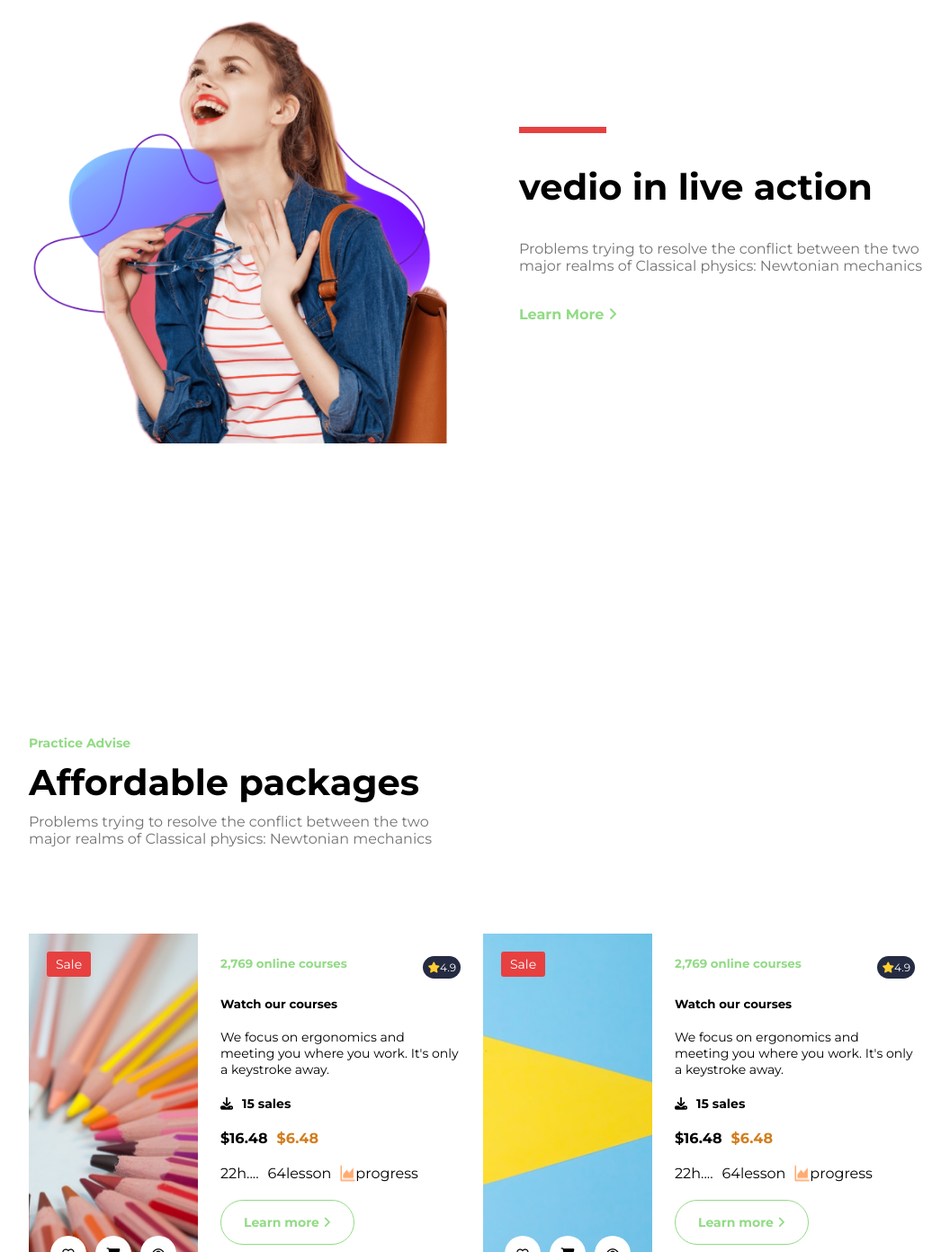
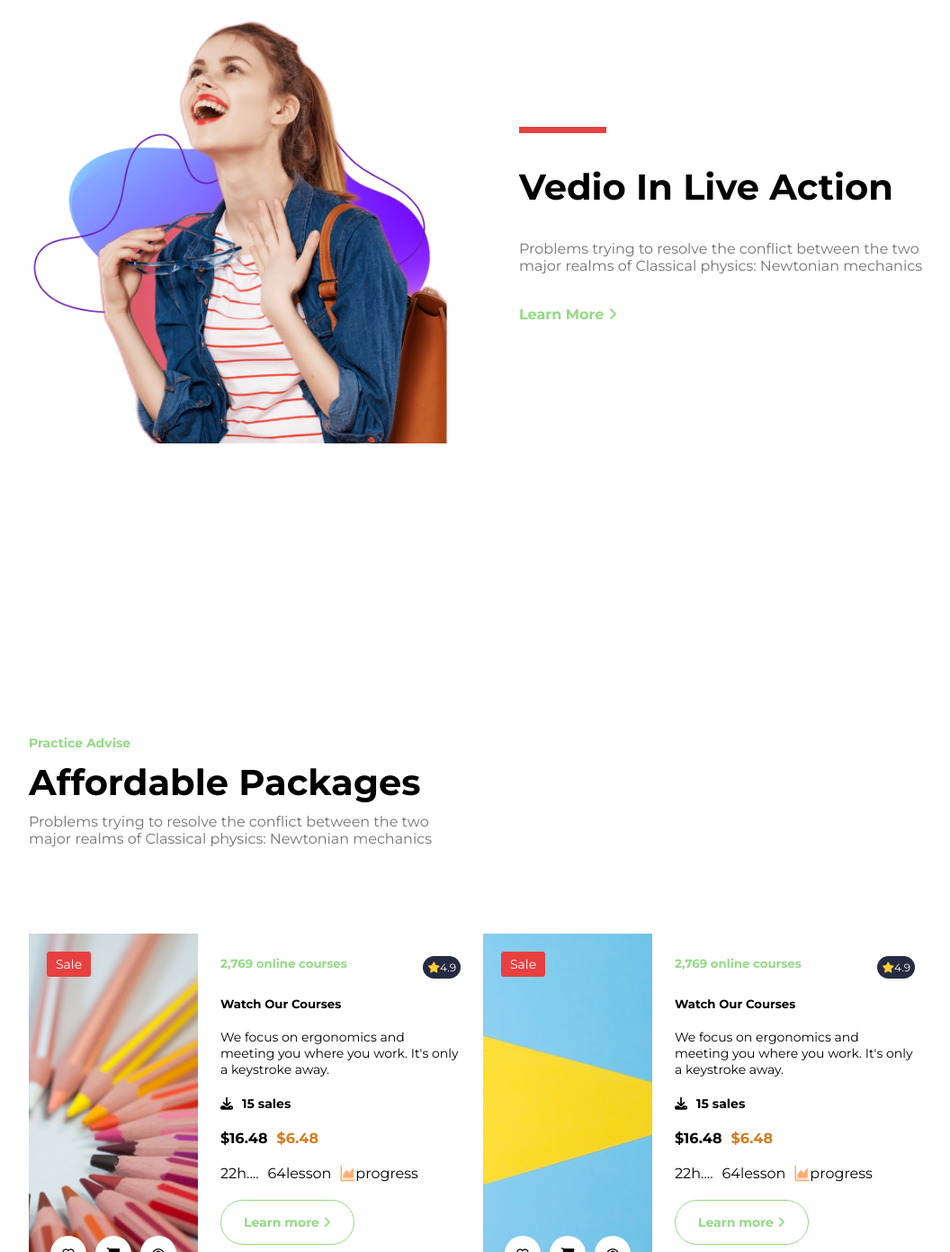
Before and after one commit to ATHULEA123/LearnVista, a plain HTML site: page index.html in a window 1280 px wide. Shown: the part 1408-2800 px from the top of the page at 90% size, without its empty margins (103-1159 px from the left). Drawn offline with Linux system fonts and the light colour scheme.

Commit message:
final section

```diff
--- a/index.html
+++ b/index.html
@@ -16,7 +16,7 @@
     <header class="head">
         <div class="container">
             <div class="navbar">
-                <span class="logo">Brandname</span>
+                <span class="logo">LearnVista</span>
                 <nav>
                     <label class="menu-icon" for="checking"><i class="fa-solid fa-bars"></i></label>
                     <input type="checkbox" id="checking">
@@ -86,7 +86,7 @@
         <div class="container">
             <div class="main_sectn">
                 <div class="main_sectn_heading">
-                    <h2>Appordable Packages</h2>
+                    <h2>Affordable Packages</h2>
                     <p>Problems trying to resolve the conflict between
                         the two major realms of Classical physics:
                         Newtonian mechanics </p>
@@ -122,7 +122,7 @@
                     <img src="images/image 2.png" alt="">
                 </div>
                 <div class="main_sectn_heading">
-                    <h2> vedio in live action</h2>
+                    <h2> Vedio In Live Action</h2>
                     <p>Problems trying to resolve the conflict between
                         the two major realms of Classical physics:
                         Newtonian mechanics </p>
@@ -136,7 +136,7 @@
             <div class="cta">
                 <div class="main_sectn_heading">
                     <h6>Practice Advise</h6>
-                    <h2>Affordable packages</h2>
+                    <h2>Affordable Packages</h2>
                     <p>Problems trying to resolve the conflict between
                         the two major realms of Classical physics: Newtonian mechanics </p>
                 </div>
@@ -157,7 +157,7 @@
                                 <span class="product_rating"><i class="fa-solid fa-star"
                                         style="color: #FFCE31"></i>4.9</span>
                             </div>
-                            <h5>Watch our courses</h5>
+                            <h5>Watch Our Courses</h5>
                             <p>We focus on ergonomics and
                                 meeting you where you work. It's
                                 only a keystroke away.</p>
@@ -201,7 +201,7 @@
                                 <span class="product_rating"><i class="fa-solid fa-star"
                                         style="color: #FFCE31"></i>4.9</span>
                             </div>
-                            <h5>Watch our courses</h5>
+                            <h5>Watch Our Courses</h5>
                             <p>We focus on ergonomics and
                                 meeting you where you work. It's
                                 only a keystroke away.</p>
```
